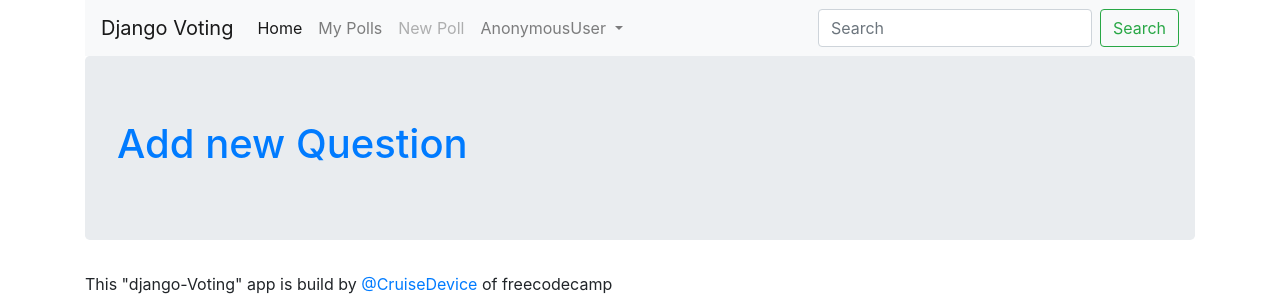
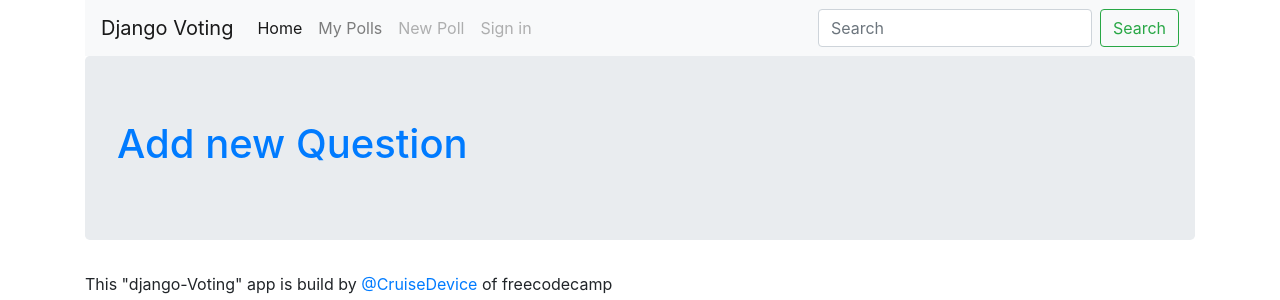
Before and after one commit to CruiseDevice/VotingApp, a Django app: template app/templates/app/new_poll.html in a window 1280 px wide. Shown: the top 300 px of the page. Run offline with Django 3.2, Linux system fonts and the light colour scheme; the template is opened without the code that fills it, so the values that code supplies are empty; some libraries are stand-ins or nearby versions.

Commit message:
code refactoring

```diff
--- a/app/templates/base.html
+++ b/app/templates/base.html
@@ -13,6 +13,7 @@
     <title>{% block title %}{% endblock %}</title>
 </head>
 <body>
+
     <div class = "container">
             {% include "header.html" %}
             <div class = "jumbotron">
--- a/app/templates/header.html
+++ b/app/templates/header.html
@@ -16,15 +16,20 @@
         <li class="nav-item">
           <a class="nav-link disabled" href="{% url 'app:new_poll'%}">New Poll</a>
         </li>
+        {% if user.authenticated %}
         <li class="nav-item dropdown">
-          <a class="nav-link dropdown-toggle" href="#" id="navbarDropdown" role="button" data-toggle="dropdown" aria-haspopup="true" aria-expanded="false">
-            {{request.user}}
-          </a>
-          <div class="dropdown-menu" aria-labelledby="navbarDropdown">
-            <a class="dropdown-item btn btn-success" href="#">Sign Out</a>
-
-          </div>
+            <a class="nav-link dropdown-toggle" href="#" id="navbarDropdown" role="button" data-toggle="dropdown" aria-haspopup="true" aria-expanded="false">
+              {{user.name}}
+            </a>
+            <div class="dropdown-menu" aria-labelledby="navbarDropdown">
+              <a class="dropdown-item btn btn-success" href="{% url 'accounts:sign_out' %}">Sign Out</a>
+            </div>
+          </li>
+        {% else %}
+        <li class = "nav-item">
+            <a class = "nav-link disabled" href="{% url 'accounts:sign_in' %}">Sign in</a>
         </li>
+        {% endif %}
       </ul>
       <form class="form-inline my-2 my-lg-0">
         <input class="form-control mr-sm-2" type="search" placeholder="Search" aria-label="Search">
```
